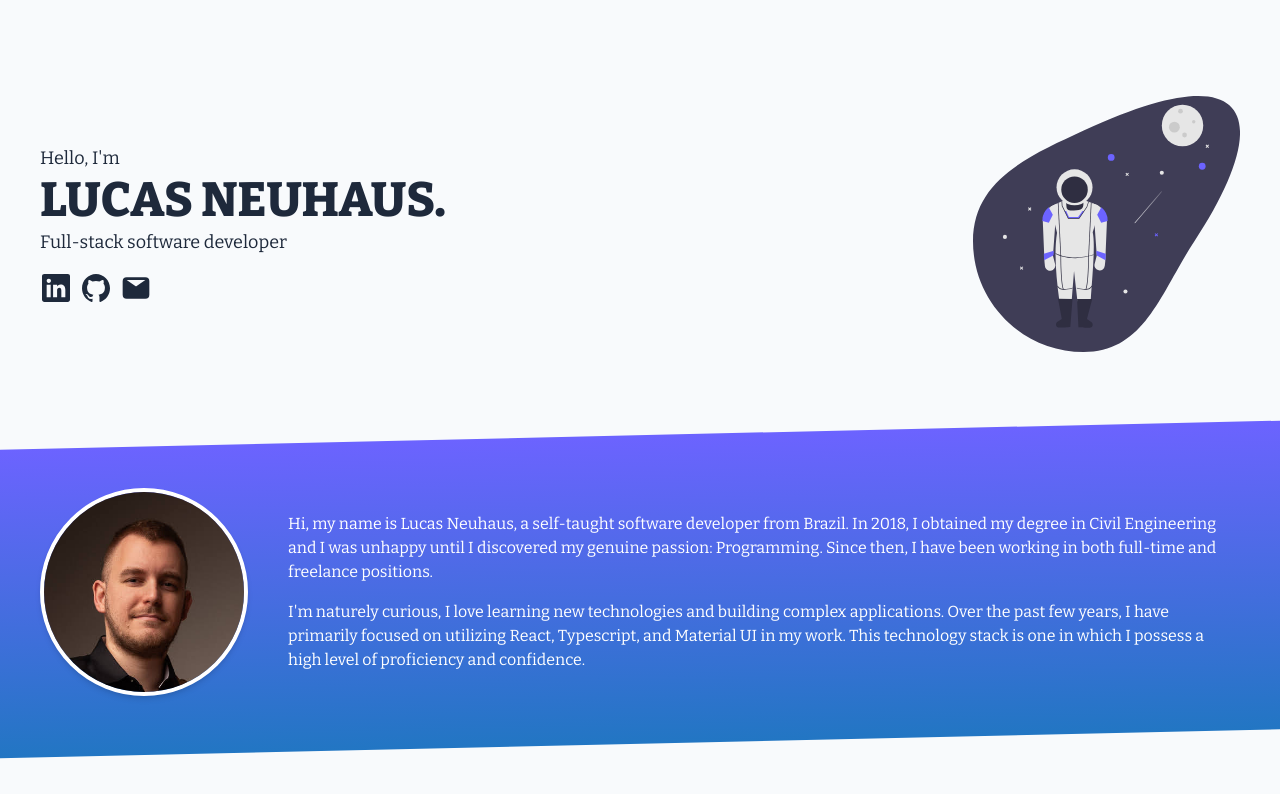
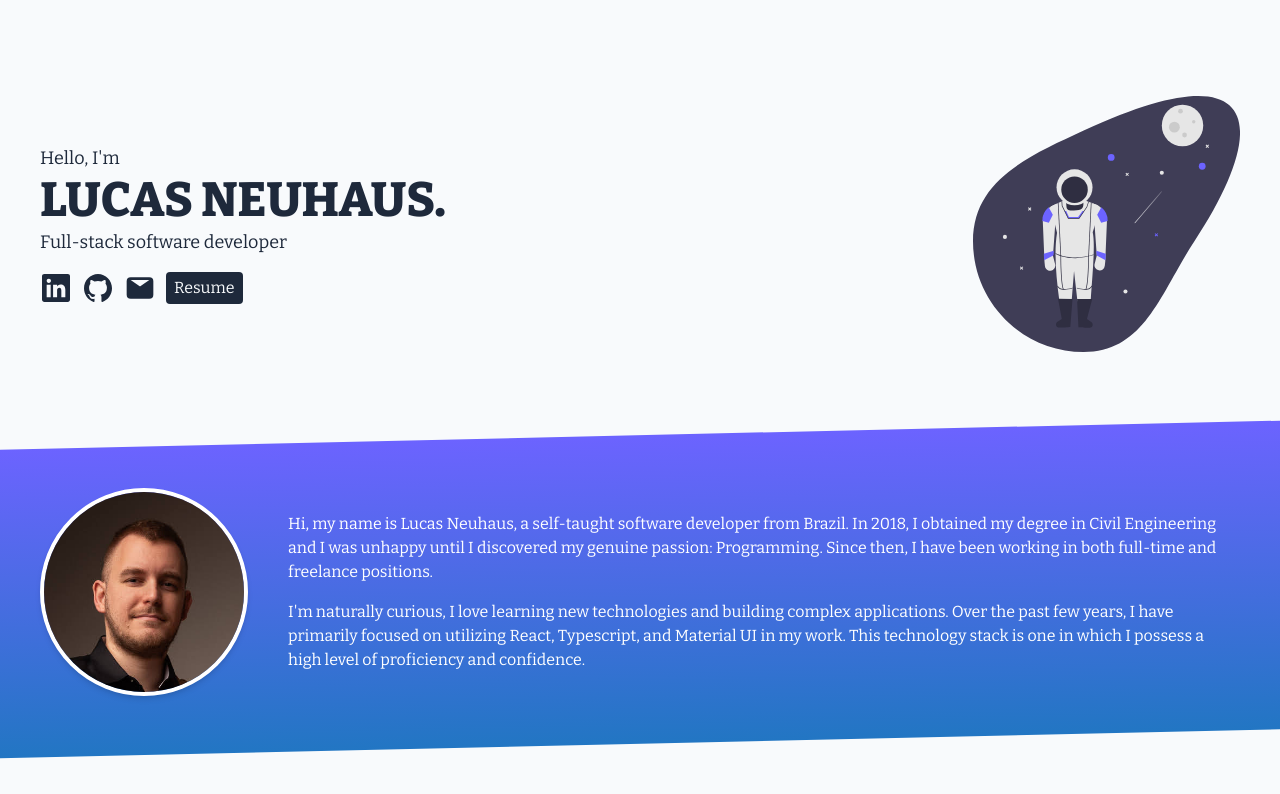
Before and after one commit to Neuhaus93/personal-website, a SvelteKit app: page / in a window 1280 px wide. Shown: the top 794 px of the page. Built offline with nearby package versions, Linux system fonts and the light colour scheme.

Commit message:
Version/1.1.1

```diff
--- a/src/lib/constants/index.ts
+++ b/src/lib/constants/index.ts
@@ -8,7 +8,7 @@ export const COLORS = {
 
 export const ABOUT_ME = [
 	'Hi, my name is Lucas Neuhaus, a self-taught software developer from Brazil. In 2018, I obtained my degree in Civil Engineering and I was unhappy until I discovered my genuine passion: Programming. Since then, I have been working in both full-time and freelance positions.',
-	"I'm naturely curious, I love learning new technologies and building complex applications. Over the past few years, I have primarily focused on utilizing React, Typescript, and Material UI in my work. This technology stack is one in which I possess a high level of proficiency and confidence."
+	"I'm naturally curious, I love learning new technologies and building complex applications. Over the past few years, I have primarily focused on utilizing React, Typescript, and Material UI in my work. This technology stack is one in which I possess a high level of proficiency and confidence."
 ];
 
 type IconName = ComponentProps<Icon>['name'];
--- a/src/routes/+page.svelte
+++ b/src/routes/+page.svelte
@@ -75,12 +75,21 @@
 			<p class="text-md mt-1 sm:text-lg">Full-stack software developer</p>
 		</div>
 
-		<div class="mt-4 flex justify-center gap-2 sm:justify-start">
+		<div class="mt-4 flex justify-center gap-2.5 sm:justify-start">
 			{#each socialsArray as social}
 				<a class="w-7 sm:w-8" target="_blank" href={social.href} rel="external">
 					<Icon name={social.icon} title={social.title} width="100%" />
 				</a>
 			{/each}
+			<a
+				class="h-7 rounded bg-txt py-1 px-2 text-background sm:h-8"
+				target="_blank"
+				href={'https://drive.google.com/file/d/1A-Teu_AlzLZlWx54EtsrBpDua0-XmifJ/view?usp=sharing'}
+				rel="external"
+				title="Resume"
+			>
+				Resume
+			</a>
 		</div>
 	</div>
 
@@ -193,7 +202,7 @@
 	}
 
 	.blink {
-		animation: blink steps(2, jump-none) 1s infinite;
+		animation: blink steps(2, jump-none) 1200ms infinite;
 	}
 
 	@keyframes blink {
--- /dev/null
+++ b/src/routes/lazzy-recommendation/+page.ts
@@ -0,0 +1,8 @@
+import { redirect } from '@sveltejs/kit';
+
+export const load = () => {
+	throw redirect(
+		303,
+		'https://drive.google.com/file/d/1D-svPsvsQFkgMDkwbNGBQrjgjhlo0GX2/view'
+	);
+};
```
Also changed, not shown: src/routes/lazzy-recommendation/+page.svelte (added).
